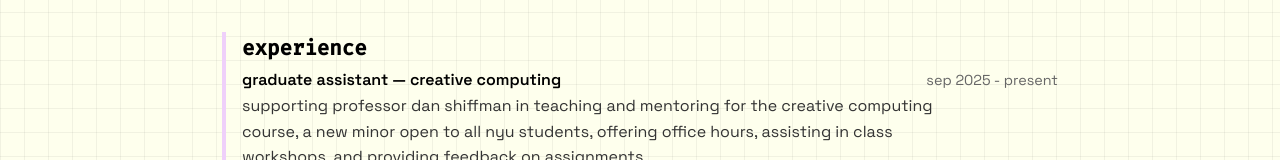
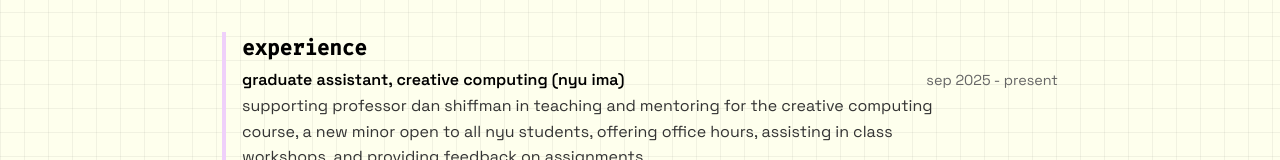
Before and after one commit to yafira/yafira.xyz, a Next.js app: page /cv in a window 1280 px wide. Shown: the part 396-556 px from the top of the page. Built offline with nearby package versions, Linux system fonts and the light colour scheme.

Commit message:
updated cv page.js

```diff
--- a/src/app/cv/page.js
+++ b/src/app/cv/page.js
@@ -27,7 +27,7 @@ export default function CVPage() {
 					<div className='cv-item'>
 						<div className='cv-meta'>
 							<div className='cv-title'>
-								graduate assistant — creative computing
+								graduate assistant, creative computing (nyu ima)
 							</div>
 							<span className='cv-date'>sep 2025 - present</span>
 						</div>
```
